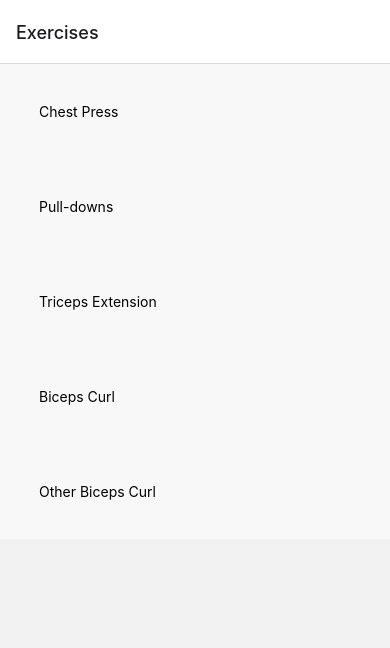
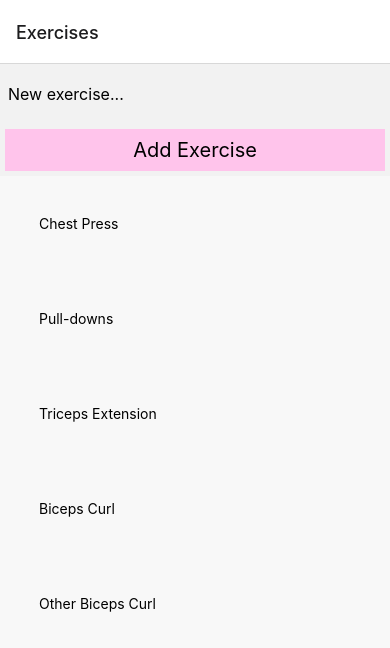
Before and after one commit to johnvinh/Workout-Tracker, a React Native app: screen /Exercises in a window 390 px wide. Shown: the top 648 px of the page. Built offline with nearby package versions, Linux system fonts and the light colour scheme.

Commit message:
added add exercise form (not functional yet)

```diff
--- a/components/AddExercise.tsx
+++ b/components/AddExercise.tsx
@@ -0,0 +1,36 @@
+import {useState} from 'react';
+import {View, Text, TextInput, TouchableOpacity, StyleSheet} from 'react-native';
+
+function AddExercise()
+{
+        const [exerciseName, setExerciseName] = useState('');
+
+        return (
+                <View>
+                        <TextInput style={styles.input} placeholder="New exercise..." />
+                        <TouchableOpacity style={styles.button} >
+                                <Text style={styles.buttonText}>Add Exercise</Text>
+                        </TouchableOpacity>
+                </View>
+        );
+}
+
+const styles = StyleSheet.create({
+        input: {
+                height: 60,
+                padding: 8,
+                fontSize: 16
+        },
+        button: {
+                padding: 9,
+                backgroundColor: '#FFC4EB',
+                margin: 5
+        },
+        buttonText: {
+                color: 'black',
+                fontSize: 20,
+                textAlign: 'center'
+        }
+});
+
+export default AddExercise;
--- a/components/Exercises.tsx
+++ b/components/Exercises.tsx
@@ -3,6 +3,7 @@ import {useState} from 'react';
 import 'react-native-get-random-values';
 import { v4 as uuidv4 } from 'uuid';
 import {NavigationProp} from '@react-navigation/native';
+import AddExercise from './AddExercise';
 
 interface Props
 {
@@ -28,6 +29,8 @@ function Exercises(props: Props)
         }
 
         return (
+                <>
+                        <AddExercise />
                         <FlatList<string> data={exercises} renderItem={({item}) =>
                         {
                                 return (
@@ -38,6 +41,7 @@ function Exercises(props: Props)
                                         </TouchableOpacity>
                                 );
                         }} />
+                </>
         );
 }
 
```
Lines whose indentation alone changed are shown as unchanged.
